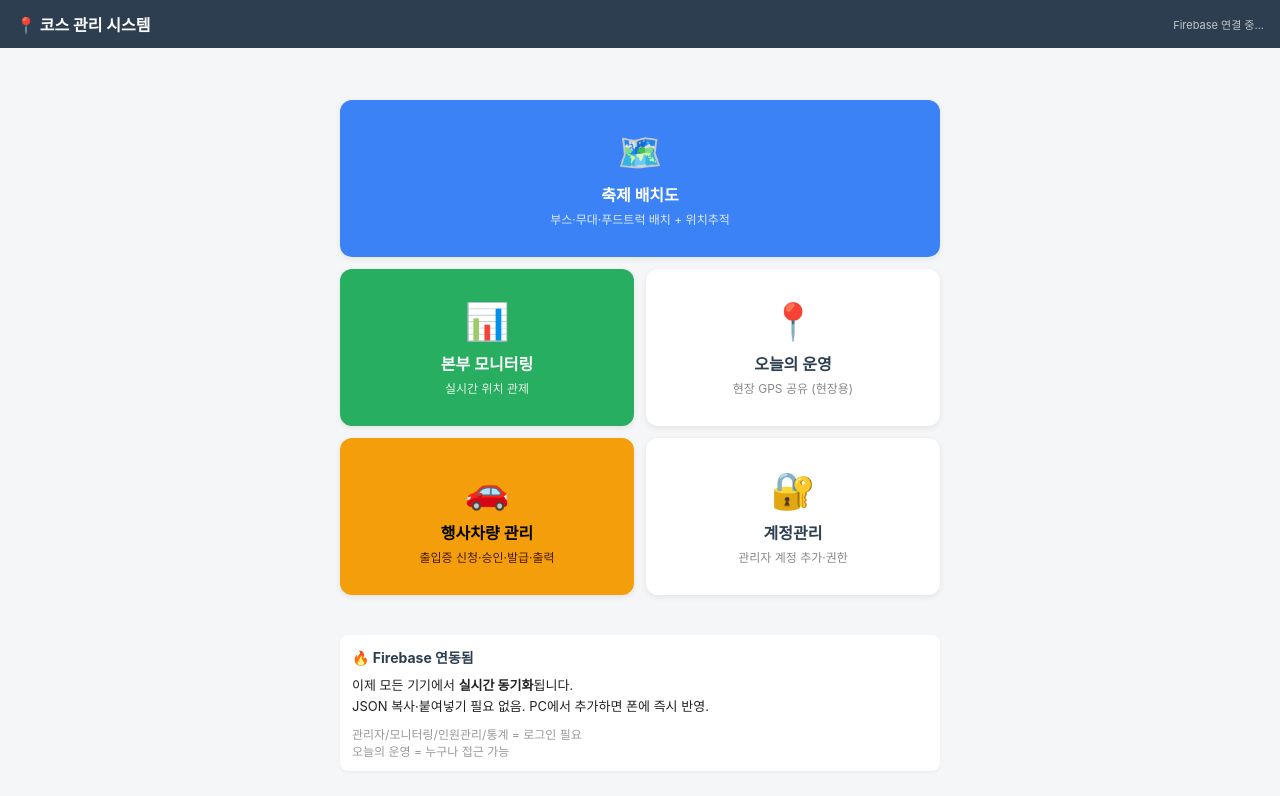
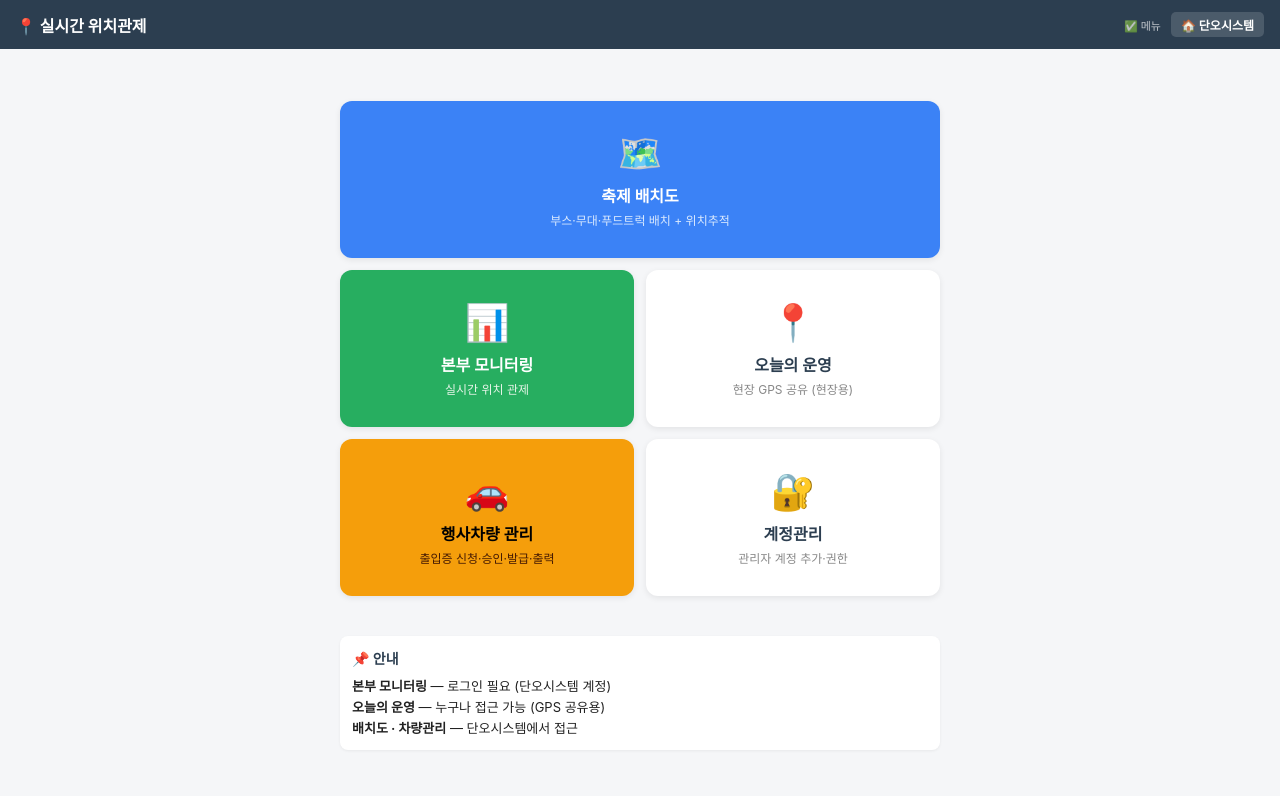
Before and after one commit to junghaewon9776/bspdano-system, a website: page 방역코스/index.html in a window 1280 px wide. Drawn offline with Linux system fonts and the light colour scheme; no server answers.

Commit message:
fix: 코스관리 메뉴 허브 — 단오시스템 링크 추가, 버튼 안 눌리는 문제 해결
- 헤더에 '단오시스템' 돌아가기 링크 추가
- 불필요한 ensureAnonAuth/common.js 제거 (메뉴 허브에 인증 불필요)
- 청년회 → 단오시스템 텍스트 정리
- 안내 문구 업데이트

Co-Authored-By: Claude Opus 4.6 <noreply@anthropic.com>

```diff
--- a/방역코스/index.html
+++ b/방역코스/index.html
@@ -6,13 +6,16 @@
   <meta http-equiv="Cache-Control" content="no-cache, no-store, must-revalidate">
   <meta http-equiv="Pragma" content="no-cache">
   <meta http-equiv="Expires" content="0">
-  <title>법성포청년회 - 코스 관리 시스템</title>
+  <title>실시간 위치관제 · 축제관리</title>
   <link rel="stylesheet" href="style.css?v=20260512v">
 </head>
 <body>
 <header>
-  <h1>📍 코스 관리 시스템</h1>
-  <span id="syncStatus" style="font-size:11px;opacity:0.7;">Firebase 연결 중...</span>
+  <h1>📍 실시간 위치관제</h1>
+  <div style="display:flex;align-items:center;gap:10px">
+    <span id="syncStatus" style="font-size:11px;opacity:0.7;">연결 중...</span>
+    <a href="../index.html" style="color:#fff;font-size:12px;background:rgba(255,255,255,0.15);padding:4px 10px;border-radius:5px;text-decoration:none;font-weight:700">🏠 단오시스템</a>
+  </div>
 </header>
 
 <div class="container">
@@ -45,31 +48,17 @@
   </div>
 
   <div class="card" style="max-width:600px;margin:0 auto;">
-    <h2>🔥 Firebase 연동됨</h2>
+    <h2>📌 안내</h2>
     <p style="font-size:13px;line-height:1.6;">
-      이제 모든 기기에서 <b>실시간 동기화</b>됩니다.<br>
-      JSON 복사·붙여넣기 필요 없음. PC에서 추가하면 폰에 즉시 반영.
-    </p>
-    <p class="muted" style="margin-top:8px;">
-      관리자/모니터링/인원관리/통계 = 로그인 필요<br>
-      오늘의 운영 = 누구나 접근 가능
+      <b>본부 모니터링</b> — 로그인 필요 (단오시스템 계정)<br>
+      <b>오늘의 운영</b> — 누구나 접근 가능 (GPS 공유용)<br>
+      <b>배치도 · 차량관리</b> — 단오시스템에서 접근
     </p>
   </div>
 </div>
 
-<!-- Firebase SDK -->
-<script src="https://www.gstatic.com/firebasejs/10.7.0/firebase-app-compat.js"></script>
-<script src="https://www.gstatic.com/firebasejs/10.7.0/firebase-database-compat.js"></script>
-<script src="https://www.gstatic.com/firebasejs/10.7.0/firebase-auth-compat.js"></script>
-<script src="firebase-config.js?v=20260512v"></script>
-<script src="common.js?v=20260512v"></script>
 <script>
-  ensureAnonAuth().then(() => {
-    initFirebaseSync();
-    onDataReady(() => {
-      document.getElementById('syncStatus').textContent = '✅ 연결됨';
-    });
-  });
+  document.getElementById('syncStatus').textContent = '✅ 메뉴';
 </script>
 </body>
 </html>
```
